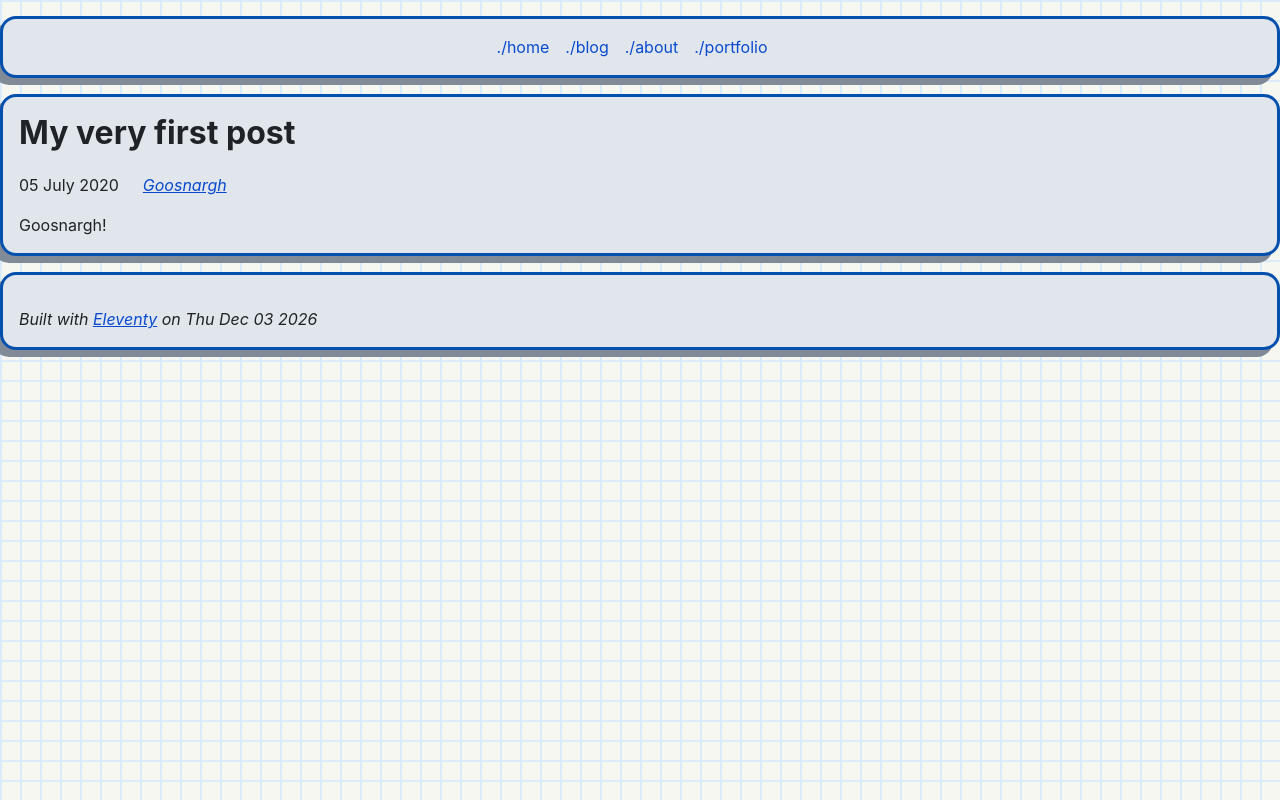
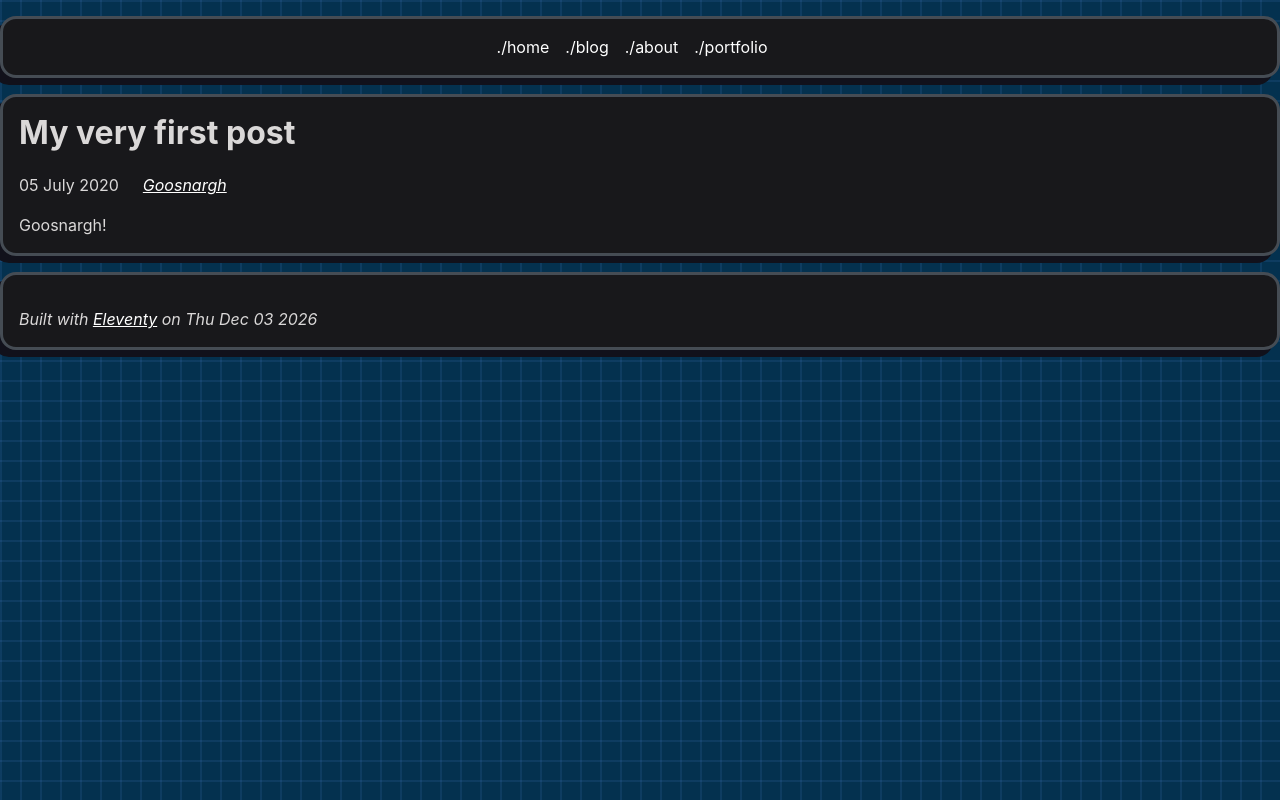
Before and after one commit to matteo-girardi/matteo-girardi.github.io, an Eleventy site: page content/blog/2020-07-05-very-first-post.md in a window 1280 px wide. Built offline with nearby package versions, Linux system fonts and the light colour scheme; Eleventy itself is replaced by a stand-in of ours; files that its build step writes are made by us from their sources; what @zachleat/heading-anchors, zod-validation-error would draw is missing.

Commit message:
Disable light theme

```diff
--- a/public/css/index.css
+++ b/public/css/index.css
@@ -16,8 +16,8 @@
 
 /* Theme colors */
 /* ----------- TODO: light theme ----------- */
-:root {
-	/* --color-gray-20: #e0e0e0;
+/* :root {
+	--color-gray-20: #e0e0e0;
 	--color-gray-50: #c0c0c0;
 	--color-gray-90: #333;
 	--color-offgray-50: #f1f2f4;
@@ -27,7 +27,7 @@
 	--text-color: var(--color-gray-90);
 	--text-color-link: #082840;
 	--text-color-link-active: #5f2b48;
-	--text-color-link-visited: #17050f; */
+	--text-color-link-visited: #17050f;
 
 	--color-gray-20: #e0e0e0;
 	--color-gray-50: #c0c0c0;
@@ -86,9 +86,9 @@
 	background-size: 20px 20px;
 
 	--syntax-tab-size: 2;
-}
+} */
 
-@media (prefers-color-scheme: dark) {
+/* @media (prefers-color-scheme: dark) { */
 :root {
 	--color-gray-20: #e0e0e0;
 	--color-gray-50: #c0c0c0;
@@ -151,7 +151,7 @@
 
 	--syntax-tab-size: 2;
 }
-}
+/* } */
 
 /* Global stylesheet */
 * {
```
Lines whose indentation alone changed are shown as unchanged.
